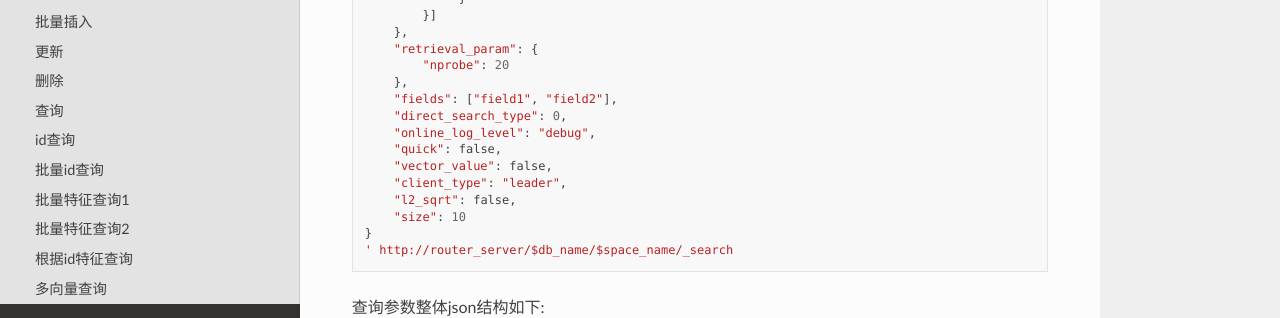
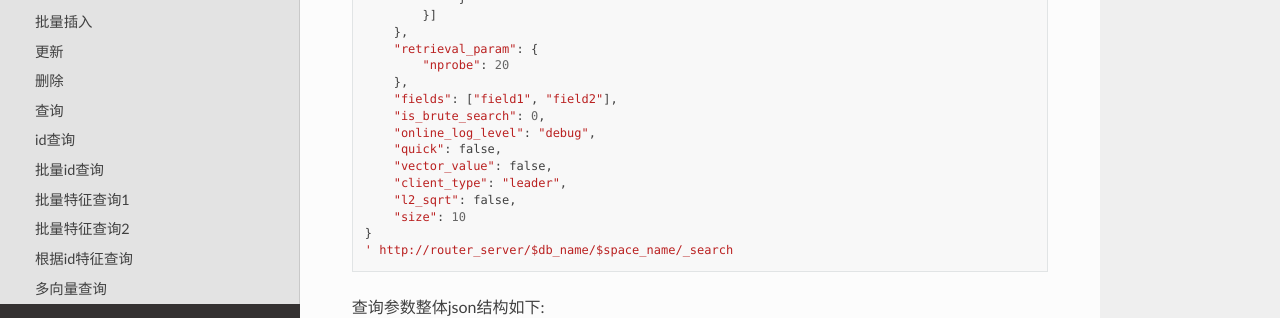
Before and after one commit to nizyun/vs_cn, a Sphinx documentation site: the page built from docs/source/use_op/op_doc.rst, in a window 1280 px wide and 900 px high, scrolled down 2770 px. Shown: the part 151-469 px from the top of the window. Built offline with Sphinx 7.4.7 and the Read the Docs theme 2.0.0, drawn with Linux system fonts in a browser that asks for light colours; pages that are not in the unit, such as notebooks, are missing from menus.

Commit message:
change search param

```diff
--- a/docs/source/use_op/op_doc.rst
+++ b/docs/source/use_op/op_doc.rst
@@ -146,7 +146,7 @@ json格式的变体，{"index": {"_id": "v1"}} 指定记录的id, _id值为空
           "nprobe": 20
       },
       "fields": ["field1", "field2"],
-      "direct_search_type": 0,
+      "is_brute_search": 0,
       "online_log_level": "debug",
       "quick": false,
       "vector_value": false,
```
